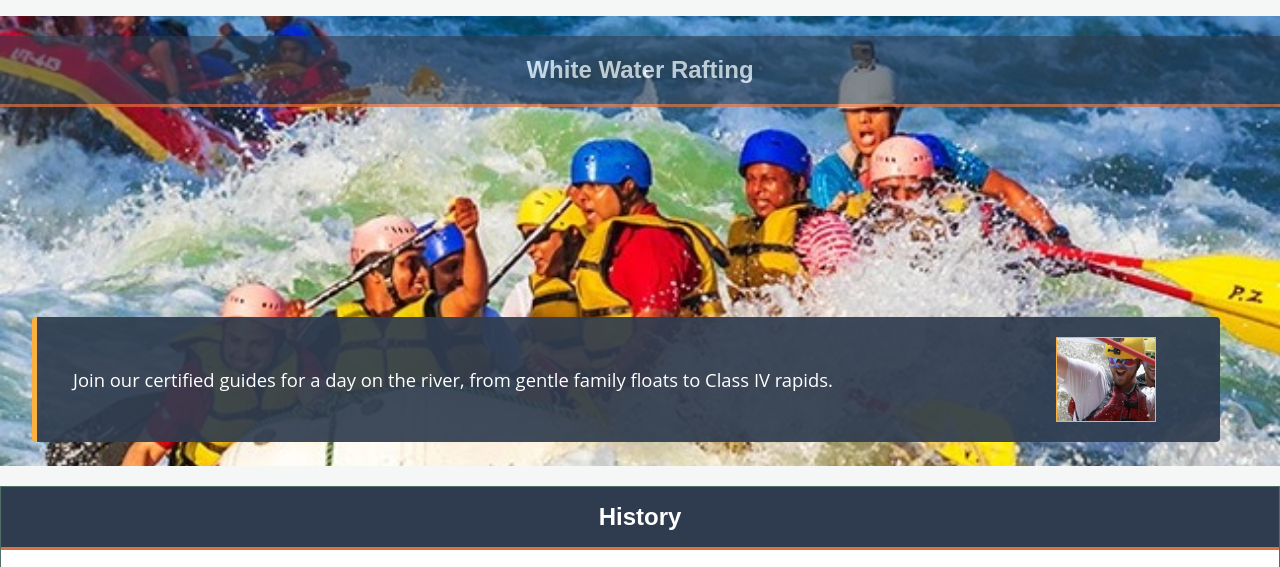
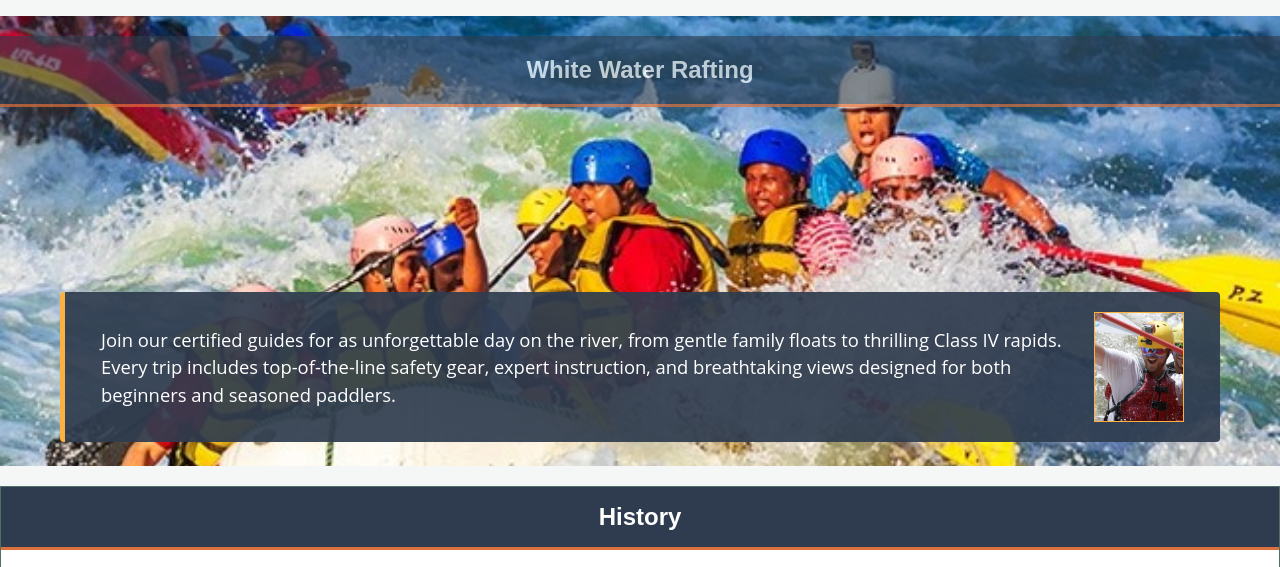
Before and after one commit to wanna-spec/wdd130, a plain HTML site: page wwr/about.html in a window 1280 px wide. Shown: the part 170-737 px from the top of the page. Drawn offline with Linux system fonts and the light colour scheme.

Commit message:
fixed hero caption in both html and css

```diff
--- a/wwr/about.html
+++ b/wwr/about.html
@@ -29,7 +29,7 @@
             <h1>White Water Rafting</h1>
             <div class="hero-caption">
                 <img src="images/happy-client.jpg" alt="a man enjoying during river rafting">
-                <p>Join our certified guides for a day on the river, from gentle family floats to Class IV rapids.</p>
+                <p>Join our certified guides for as unforgettable day on the river, from gentle family floats to thrilling Class IV rapids. Every trip includes top-of-the-line safety gear, expert instruction, and breathtaking views designed for both beginners and seasoned paddlers.</p>
             </div>
         </section>
 
--- a/wwr/styles/rafting.css
+++ b/wwr/styles/rafting.css
@@ -153,13 +153,13 @@ h2 {
 .hero-caption {
     position: absolute;
     bottom: 24px;
-    left: 32px;
+    left: 60px;
     right: 60px;
     display: flex;
     flex-direction: row-reverse;
     align-items: center;
-    gap: 28px;
-    padding: 20px 64px 20px 36px;
+    gap: 32px;
+    padding: 20px 36px;
     background-color: rgba(47, 60, 79, 0.92);
     color: #FFFFFF;
     border-left: 5px solid var(--accent1-color);
@@ -173,9 +173,10 @@ h2 {
 }
 
 .hero-caption img {
-    width: 100px;
-    height: 85px;
+    width: 90px;
+    height: 110px;
     object-fit: cover;
+    flex-shrink: 0;
     border: 1px solid var(--accent1-color);
 }
 /*
```
